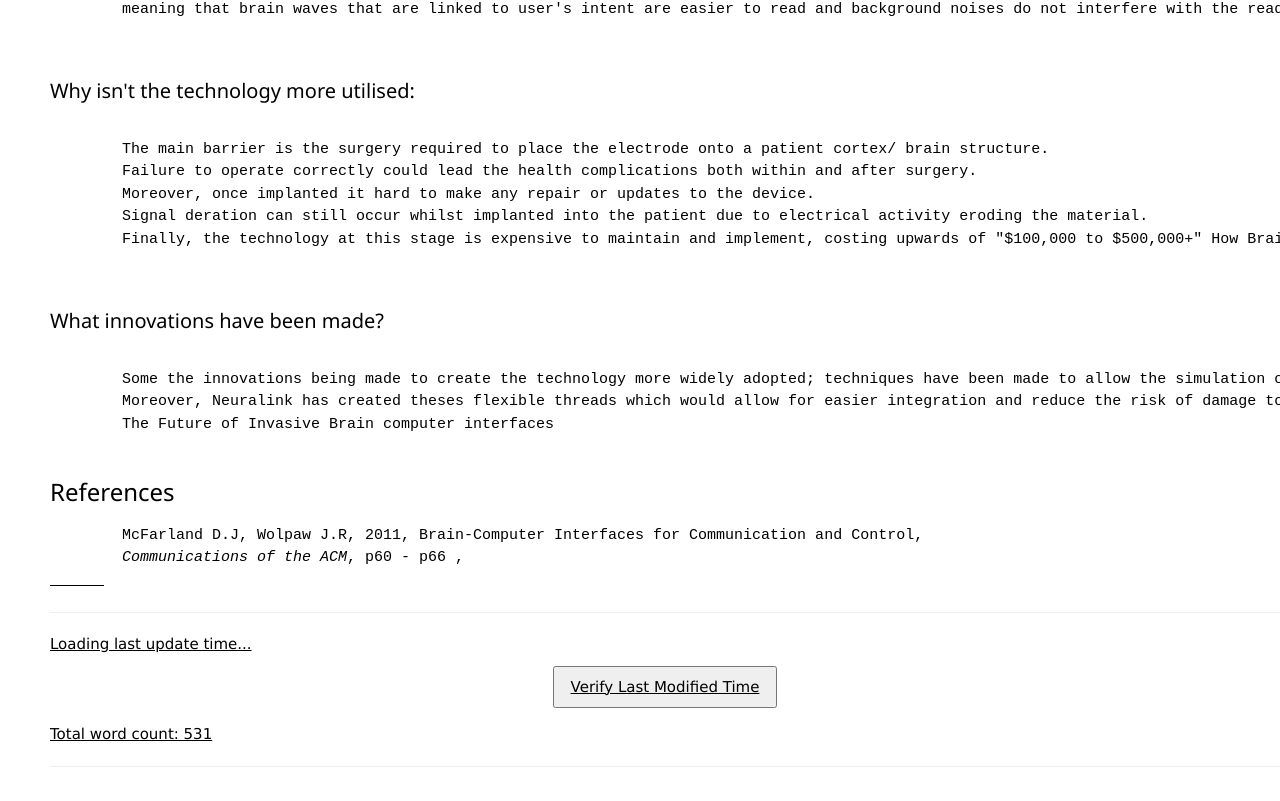
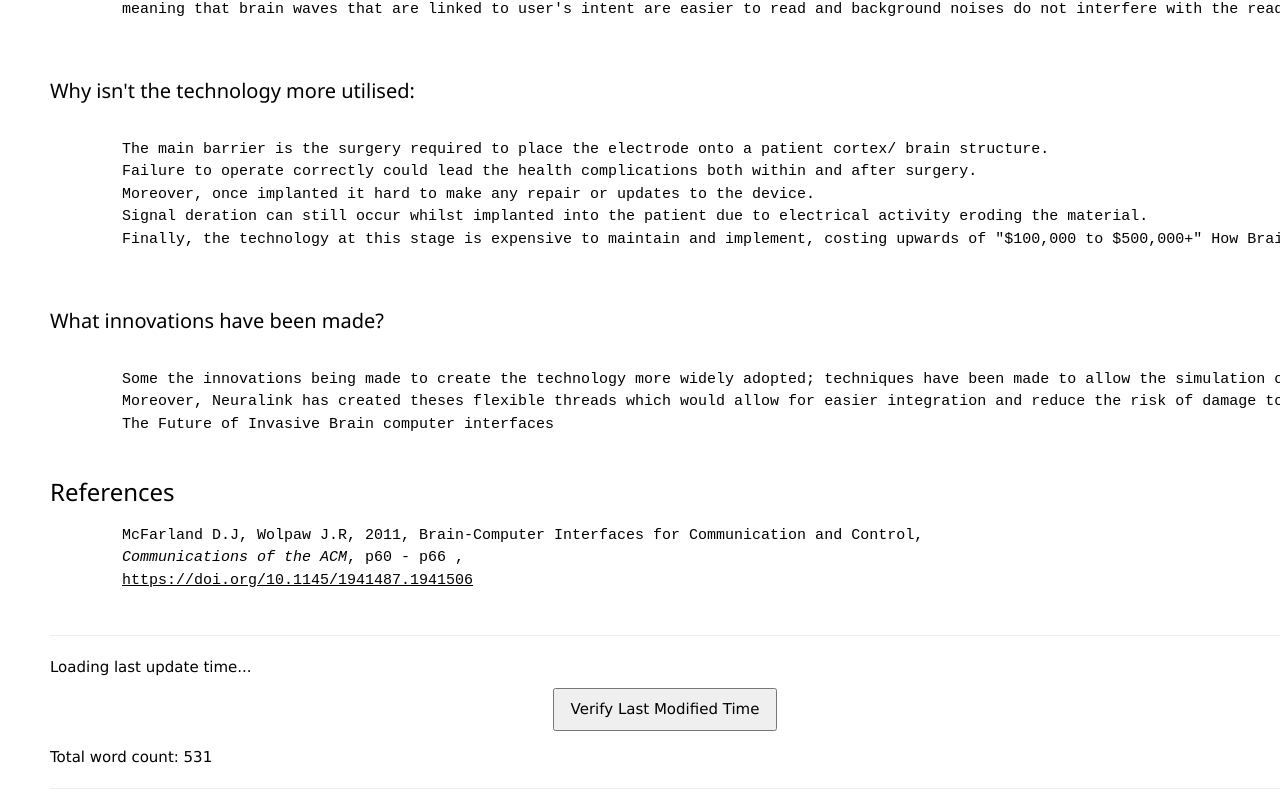
Before and after one commit to FEPSFY6933450/FY6933450, a plain HTML site: page index.html in a window 1280 px wide. Shown: the part 1856-2657 px from the top of the page. Drawn offline with nearby package versions, Linux system fonts and the light colour scheme.

Commit message:
Update reference link in index.html

```diff
--- a/index.html
+++ b/index.html
@@ -135,7 +135,8 @@
     <p class="ex1">
       <pre>
         McFarland D.J, Wolpaw J.R, 2011, Brain-Computer Interfaces for Communication and Control,
-        <i>Communications of the ACM</i>, p60 - p66 , <a href = "https://doi.org/10.1145/1941487.1941506">
+        <i>Communications of the ACM</i>, p60 - p66 ,
+        <a href = "https://doi.org/10.1145/1941487.1941506">https://doi.org/10.1145/1941487.1941506</a>
       </pre>
     </p>
 
```
